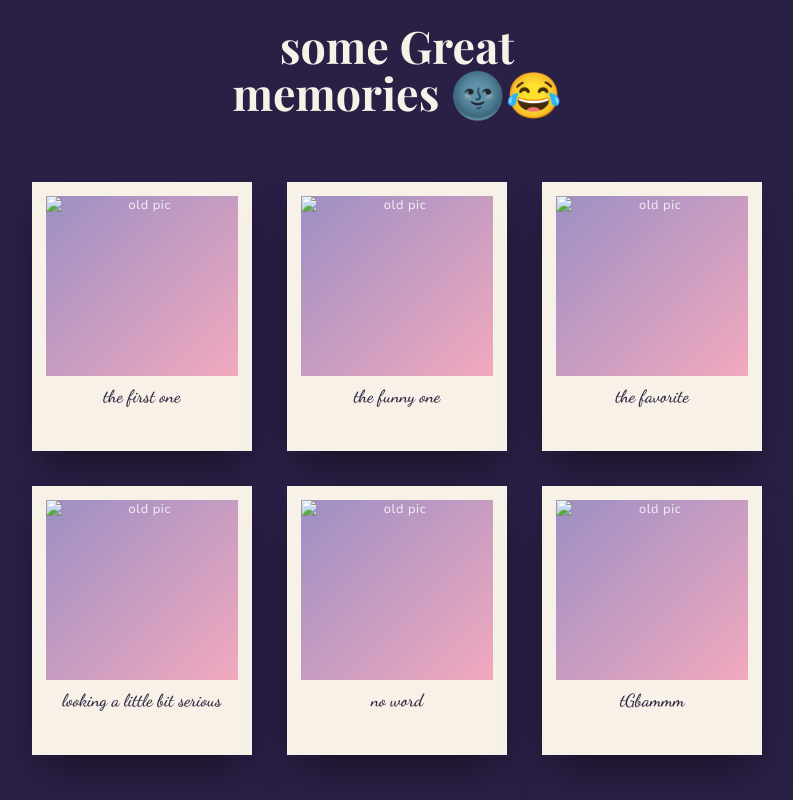
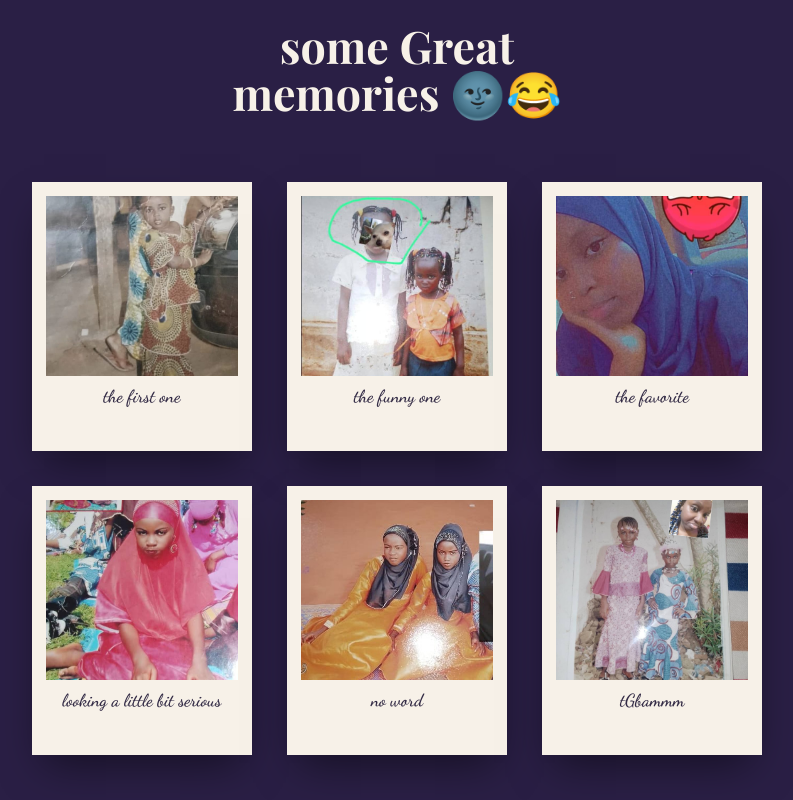
Before and after one commit to Adamir07/birthday-website, a plain HTML site: page barira-birthday.html in a window 1280 px wide. Shown: the part 1647-2447 px from the top of the page, without its empty margins (243-1036 px from the left). Drawn offline with nearby package versions, Linux system fonts and the light colour scheme; a web font is replaced by a local one.

Commit message:
Add files via upload

```diff
--- a/barira-birthday.html
+++ b/barira-birthday.html
@@ -354,12 +354,12 @@
   <div class="eyebrow">  </div>
   <h1 style="font-size:clamp(1.8rem,5vw,2.8rem);">some Great <br> memories 🌚😂</h1>
   <div class="gallery" id="gallery">
-    <div class="polaroid"><div class="polaroid-frame"> <img src="images/2.jpeg" alt="old pic"></div><p>the first one</p></div>
-    <div class="polaroid"><div class="polaroid-frame"><img src="images/6.jpeg" alt="old pic"></div><p>the funny one</p></div>
-    <div class="polaroid"><div class="polaroid-frame"><img src="images/1.jpeg" alt="old pic"></div><p>the favorite</p></div>
-    <div class="polaroid"><div class="polaroid-frame"><img src="images/5.jpeg" alt="old pic"></div><p>looking a little bit serious</p></div>
-    <div class="polaroid"><div class="polaroid-frame"><img src="images/4.jpeg" alt="old pic"></div><p>no word</p></div>
-    <div class="polaroid"><div class="polaroid-frame"><img src="images/3.jpeg" alt="old pic"></div><p>tGbammm</p></div>
+    <div class="polaroid"><div class="polaroid-frame"> <img src="2.jpeg" alt="old pic"></div><p>the first one</p></div>
+    <div class="polaroid"><div class="polaroid-frame"><img src="6.jpeg" alt="old pic"></div><p>the funny one</p></div>
+    <div class="polaroid"><div class="polaroid-frame"><img src="1.jpeg" alt="old pic"></div><p>the favorite</p></div>
+    <div class="polaroid"><div class="polaroid-frame"><img src="5.jpeg" alt="old pic"></div><p>looking a little bit serious</p></div>
+    <div class="polaroid"><div class="polaroid-frame"><img src="4.jpeg" alt="old pic"></div><p>no word</p></div>
+    <div class="polaroid"><div class="polaroid-frame"><img src="3.jpeg" alt="old pic"></div><p>tGbammm</p></div>
   </div>
 
 </section>
```
